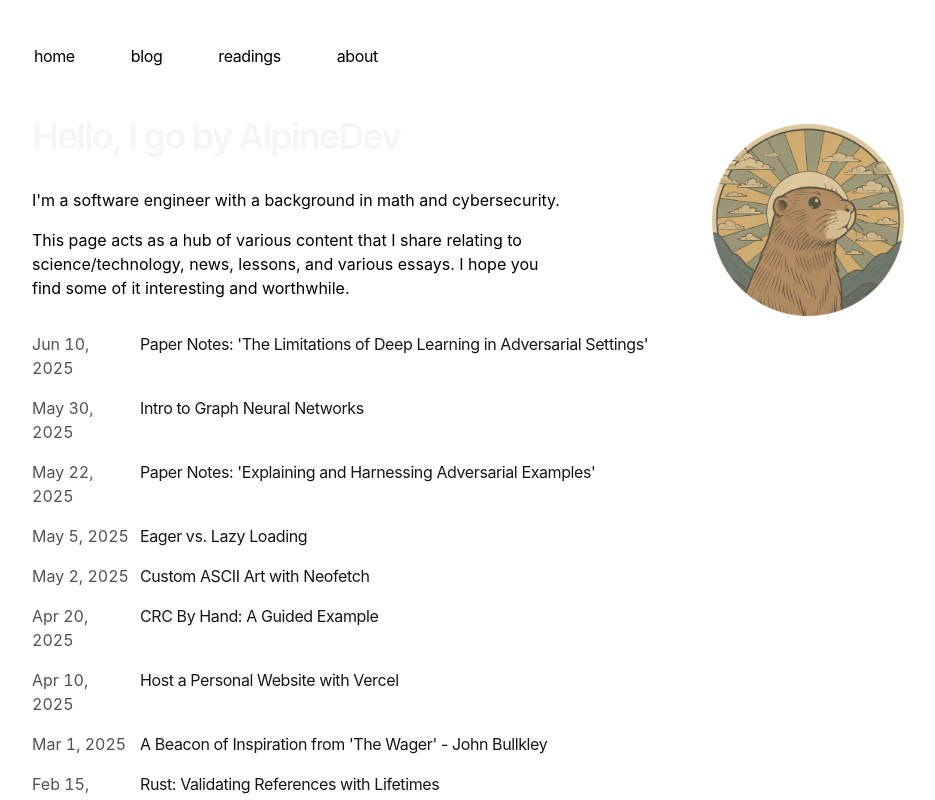
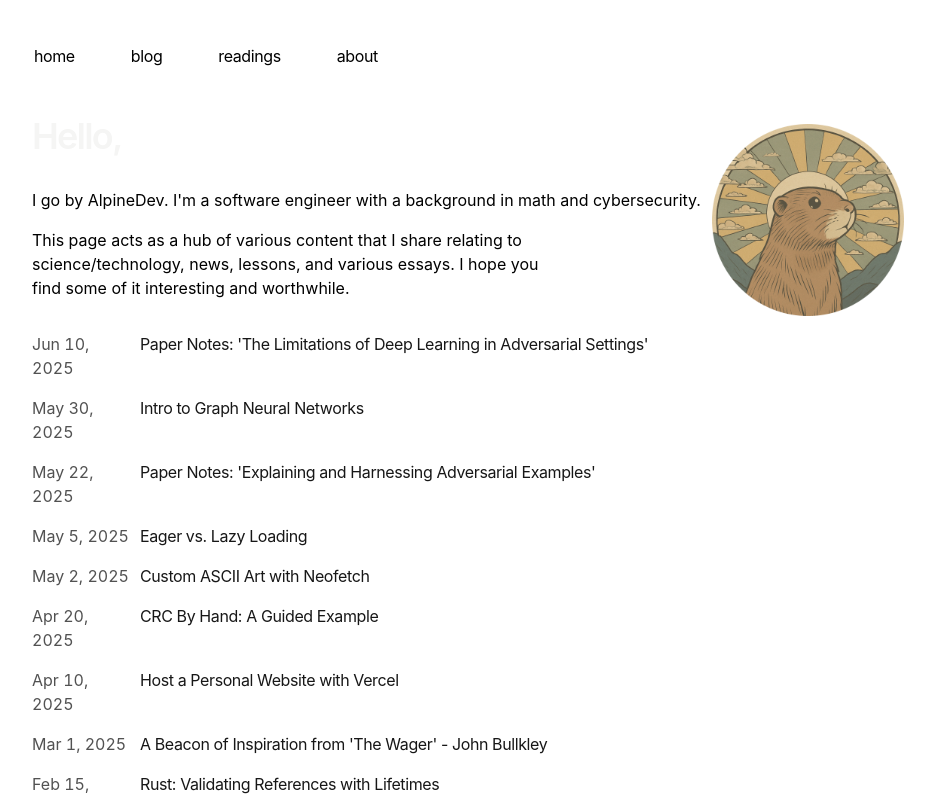
Before and after one commit to alpinedev51/marmotspace.com, a Next.js app: page / in a window 1280 px wide. Shown: the top 800 px of the page, without its empty margins (160-1095 px from the left). Built offline with nearby package versions, Linux system fonts and the light colour scheme.

Commit message:
edit header landing page

```diff
--- a/app/page.tsx
+++ b/app/page.tsx
@@ -5,7 +5,7 @@ export default function Page() {
     <>
       <section className="relative pr-0 md:pr-48">
         <h1 className="mb-8 text-4xl font-semibold tracking-tighter text-stone-100">
-          Hello, I go by AlpineDev
+          Hello,
         </h1>
         <div className="hidden md:block absolute top-2 left-[680px] pointer-events-none">
           <img
@@ -15,7 +15,7 @@ export default function Page() {
           />
         </div>
         <p className="mb-4">
-          {`I'm a software engineer with a background in math and cybersecurity.`}
+          {`I go by AlpineDev. I'm a software engineer with a background in math and cybersecurity.`}
         </p>
         <p className="pr-0 md:pr-48 mb-4">
           {'This page acts as a hub of various content that I share relating to science/technology, news, lessons, and various essays. I hope you find some of it interesting and worthwhile.'}
```
